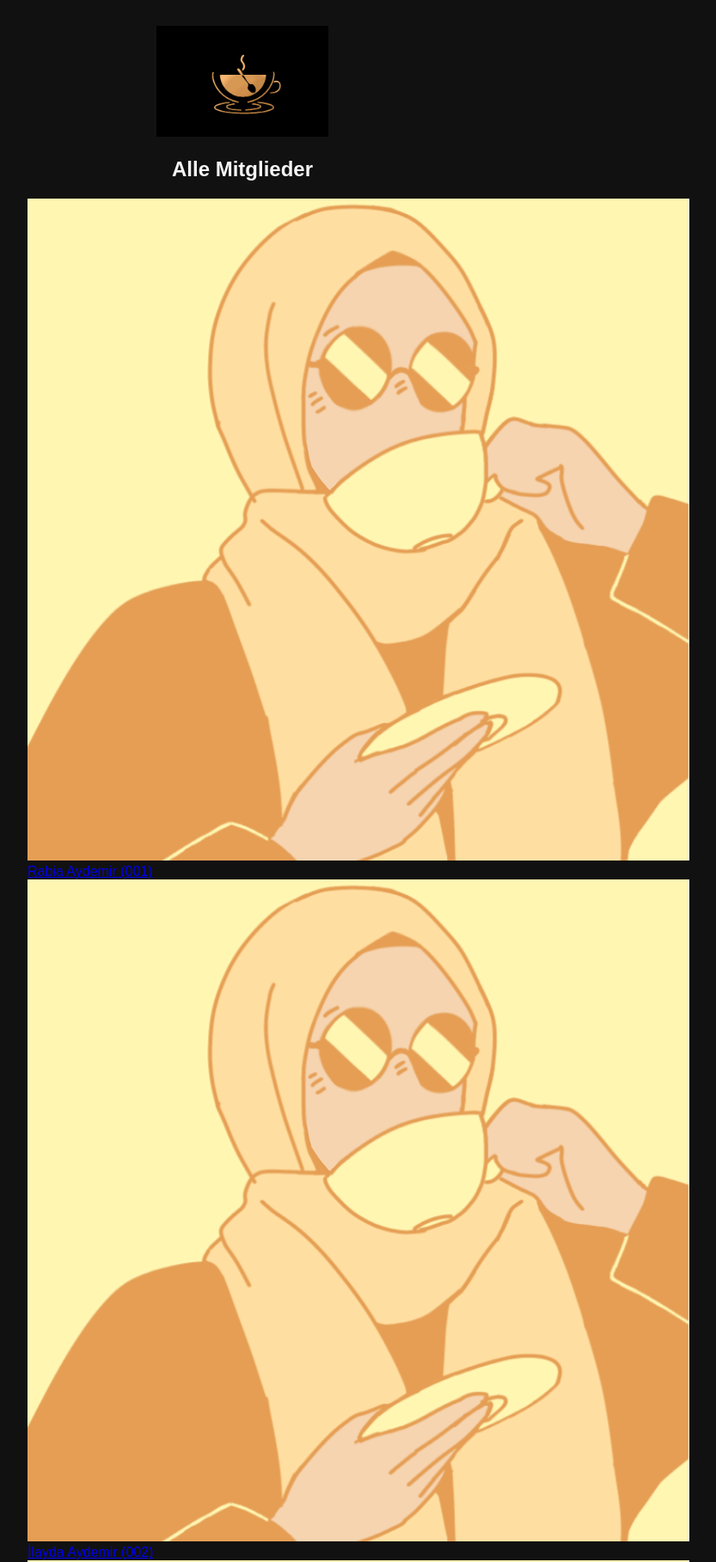
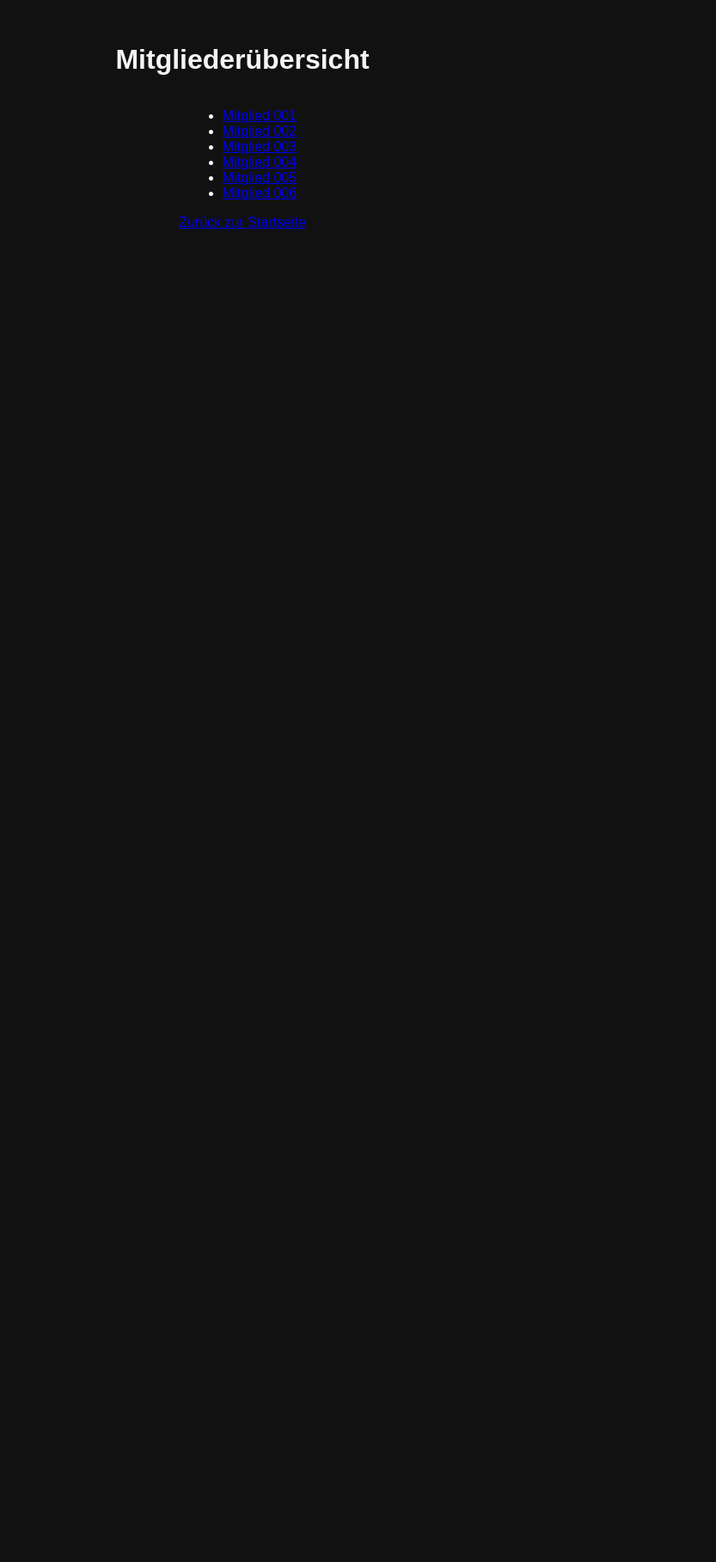
Before and after one commit to Ayrabi/Feierabendhood, a plain HTML site: page mitglieder.html in a window 1280 px wide. Shown: the top 1817 px of the page at 86% size, without its empty margins (358-1191 px from the left). After the commit the page ends 830 px from the top, so only its background shows below. Drawn offline with Linux system fonts and the light colour scheme.

Commit message:
Update mitglieder.html

```diff
--- a/mitglieder.html
+++ b/mitglieder.html
@@ -2,45 +2,26 @@
 <html lang="de">
 <head>
   <meta charset="UTF-8" />
+  <meta name="viewport" content="width=device-width, initial-scale=1.0" />
   <title>Mitgliederübersicht</title>
   <link rel="stylesheet" href="styles.css" />
 </head>
 <body>
-  <div class="logo-container">
-    <a href="index.html">
-      <img src="bilder/logo.png" alt="Logo" class="logo" />
-    </a>
+  <h1>Mitgliederübersicht</h1>
+
+  <div class="mitglieder-liste">
+    <ul>
+      <li><a href="mitglied-001.html">Mitglied 001</a></li>
+      <li><a href="mitglied-002.html">Mitglied 002</a></li>
+      <li><a href="mitglied-003.html">Mitglied 003</a></li>
+      <li><a href="mitglied-004.html">Mitglied 004</a></li>
+      <li><a href="mitglied-005.html">Mitglied 005</a></li>
+      <li><a href="mitglied-006.html">Mitglied 006</a></li>
+    </ul>
   </div>
 
-  <h2>Alle Mitglieder</h2>
-
-  <div style="max-width: 500px; margin: 0 auto;">
-    <div class="profile-list-item">
-      <img src="bilder/default-profile.png" alt="001" />
-      <a href="profile-001.html">Rabia Aydemir (001)</a>
-    </div>
-    <div class="profile-list-item">
-      <img src="bilder/default-profile.png" alt="002" />
-      <a href="profile-002.html">İlayda Aydemir (002)</a>
-    </div>
-    <div class="profile-list-item">
-      <img src="bilder/default-profile.png" alt="003" />
-      <a href="profile-003.html">Zehra Doğan (003)</a>
-    </div>
-    <div class="profile-list-item">
-      <img src="bilder/default-profile.png" alt="004" />
-      <a href="profile-004.html">Elif Çiğerli (004)</a>
-    </div>
-    <div class="profile-list-item">
-      <img src="bilder/default-profile.png" alt="005" />
-      <a href="profile-005.html">Lea Peitan (005)</a>
-    </div>
-    <div class="profile-list-item">
-      <img src="bilder/default-profile.png" alt="006" />
-      <a href="profile-006.html">Elvan Alanbay (006)</a>
-    </div>
+  <div class="zurueck">
+    <a href="index.html">Zurück zur Startseite</a>
   </div>
-
-  <p><a href="index.html">Zurück zur Startseite</a></p>
 </body>
 </html>
```
